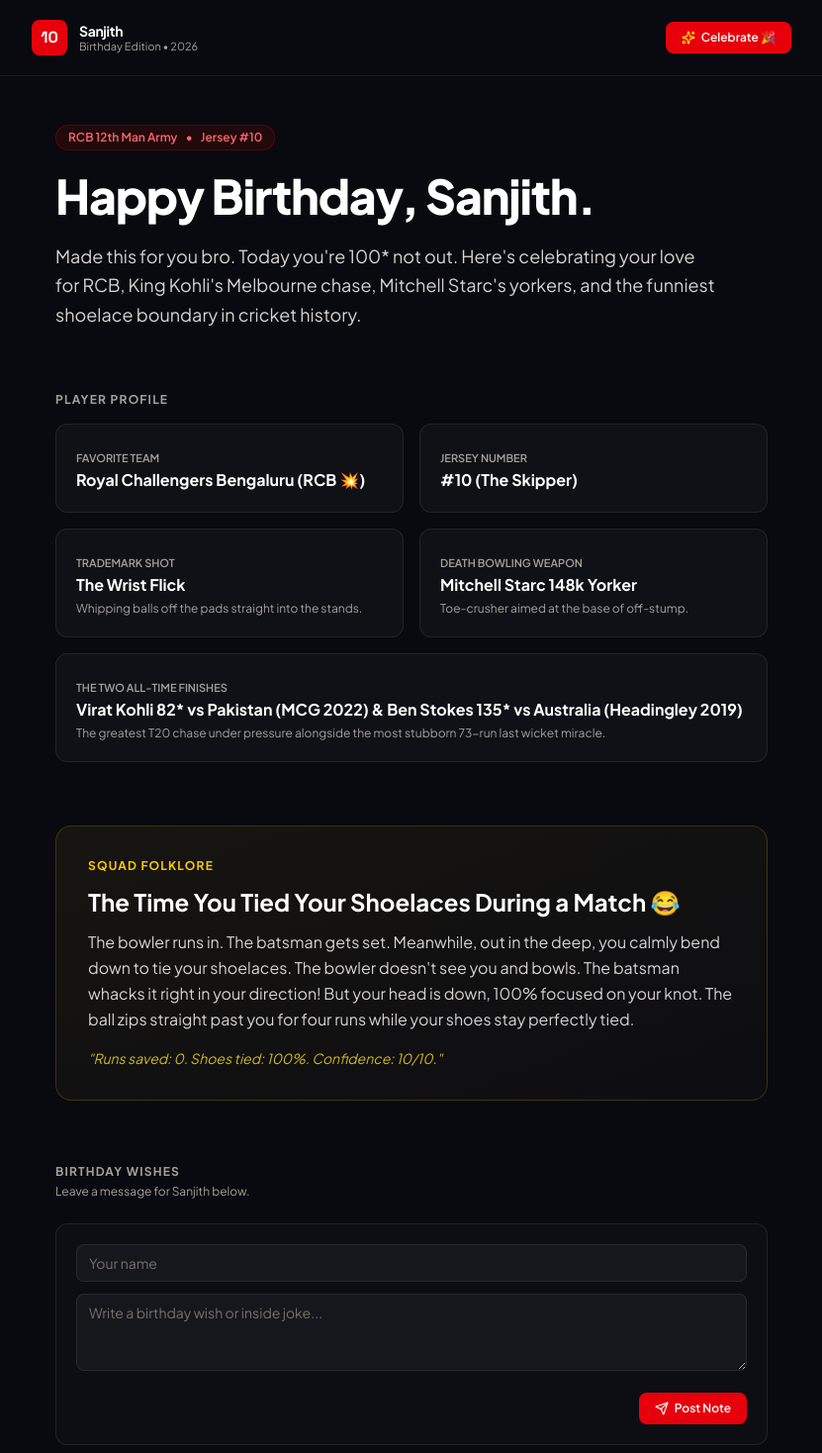
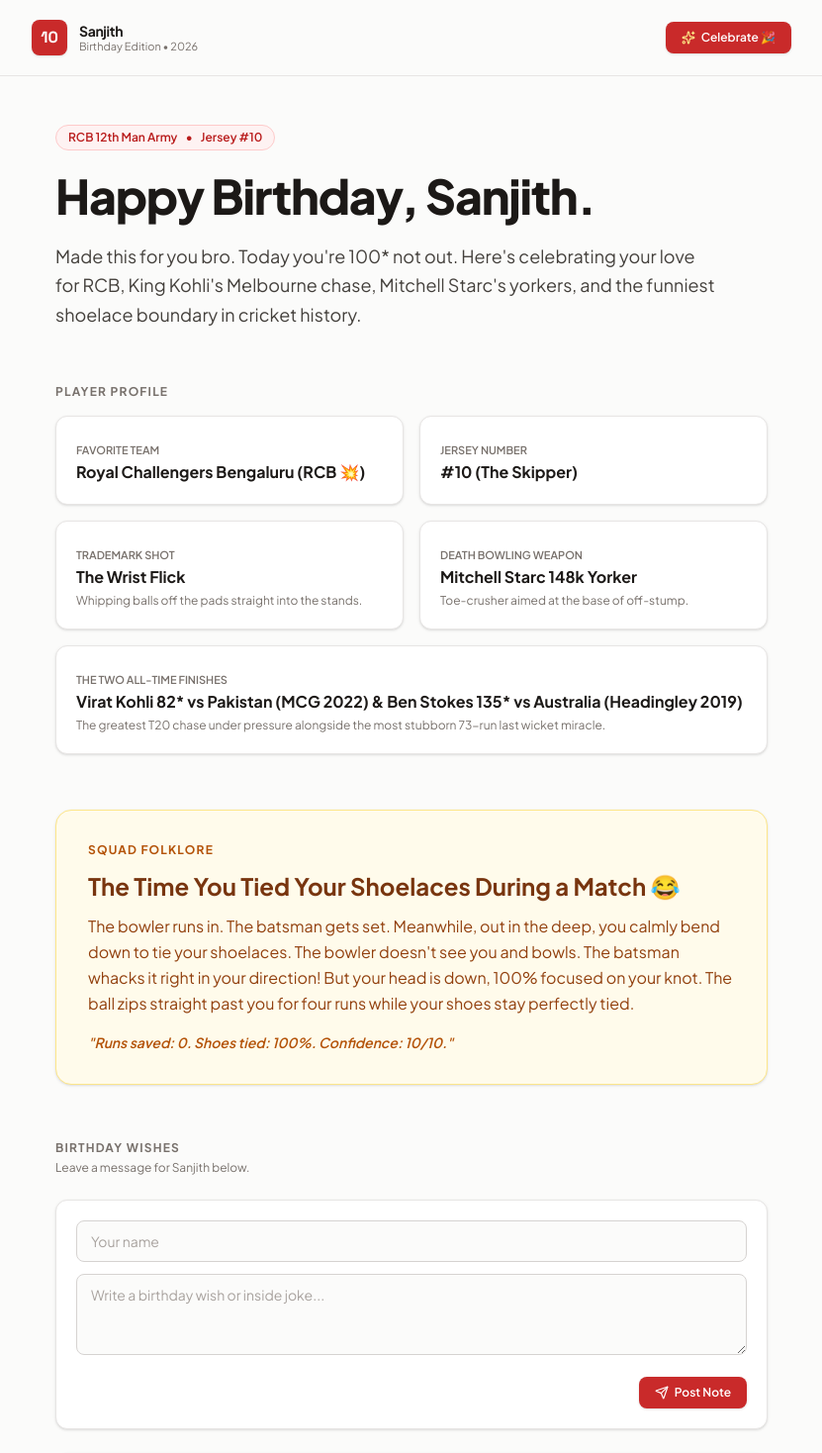
Before and after one commit to azanabdullah2752012-ui/sanjith-cricket-hub, a React (Vite) app: page / in a window 1280 px wide. Shown: the top 1468 px of the page at 99% size, without its empty margins (224-1055 px from the left). Built offline with nearby package versions, Linux system fonts and the light colour scheme.

Commit message:
feat: switch to clean minimal light mode with crisp paper background and deep red accents

```diff
--- a/index.html
+++ b/index.html
@@ -9,7 +9,7 @@
     <link rel="preconnect" href="https://fonts.gstatic.com" crossorigin>
     <link href="https://fonts.googleapis.com/css2?family=Plus+Jakarta+Sans:wght@300;400;500;600;700;800&family=Space+Grotesk:wght@500;700&display=swap" rel="stylesheet">
   </head>
-  <body class="bg-[#090a0f] text-white antialiased selection:bg-red-600 selection:text-white">
+  <body class="bg-[#fbfbfa] text-[#1c1917] antialiased selection:bg-[#c92a2a] selection:text-white">
     <div id="root"></div>
     <script type="module" src="/src/main.tsx"></script>
   </body>
--- a/src/App.tsx
+++ b/src/App.tsx
@@ -31,7 +31,7 @@ export function App() {
       particleCount: 150,
       spread: 90,
       origin: { y: 0.4 },
-      colors: ['#dc2626', '#eab308', '#ffffff']
+      colors: ['#c92a2a', '#d97706', '#1c1917']
     });
   };
 
@@ -56,84 +56,84 @@ export function App() {
   };
 
   return (
-    <div className="min-h-screen bg-[#090a0f] text-stone-100 flex flex-col justify-between selection:bg-red-600 selection:text-white">
+    <div className="min-h-screen bg-[#fbfbfa] text-[#1c1917] flex flex-col justify-between selection:bg-[#c92a2a] selection:text-white">
       {/* Top Bar */}
-      <header className="border-b border-white/[0.08] px-6 py-5">
+      <header className="border-b border-[#e7e5e4] px-6 py-5 bg-[#fbfbfa]">
         <div className="max-w-3xl mx-auto flex items-center justify-between">
           <div className="flex items-center gap-3">
-            <div className="w-9 h-9 rounded-lg bg-red-600 flex items-center justify-center font-num font-black text-white text-base">
+            <div className="w-9 h-9 rounded-lg bg-[#c92a2a] flex items-center justify-center font-num font-black text-white text-base shadow-sm">
               10
             </div>
             <div>
-              <span className="text-sm font-bold tracking-tight text-white block">Sanjith</span>
-              <span className="text-[11px] text-stone-400 block -mt-0.5">Birthday Edition • 2026</span>
+              <span className="text-sm font-bold tracking-tight text-[#1c1917] block">Sanjith</span>
+              <span className="text-[11px] text-[#78716c] block -mt-0.5">Birthday Edition • 2026</span>
             </div>
           </div>
 
           <button
             onClick={popConfetti}
-            className="px-4 py-2 rounded-lg bg-red-600 hover:bg-red-500 text-white font-semibold text-xs transition-colors flex items-center gap-1.5 cursor-pointer"
+            className="px-4 py-2 rounded-lg bg-[#c92a2a] hover:bg-[#b02525] text-white font-semibold text-xs transition-colors flex items-center gap-1.5 cursor-pointer shadow-sm active:scale-95"
           >
-            <Sparkles className="w-3.5 h-3.5 text-yellow-300" />
+            <Sparkles className="w-3.5 h-3.5 text-amber-200" />
             <span>Celebrate 🎉</span>
           </button>
         </div>
       </header>
 
       {/* Main Content */}
-      <main className="max-w-3xl mx-auto px-6 py-12 w-full space-y-16">
+      <main className="max-w-3xl mx-auto px-6 py-12 w-full space-y-14">
         {/* Hero Section */}
         <section className="space-y-4">
-          <div className="inline-flex items-center gap-2 px-3 py-1 rounded-full bg-red-950/40 border border-red-800/40 text-red-400 text-xs font-semibold">
+          <div className="inline-flex items-center gap-2 px-3 py-1 rounded-full bg-[#fef2f2] border border-[#fecaca] text-[#b91c1c] text-xs font-semibold">
             <span>RCB 12th Man Army</span>
             <span>•</span>
             <span>Jersey #10</span>
           </div>
 
-          <h1 className="text-4xl sm:text-5xl font-extrabold tracking-tight text-white leading-tight">
+          <h1 className="text-4xl sm:text-5xl font-extrabold tracking-tight text-[#1c1917] leading-tight">
             Happy Birthday, Sanjith.
           </h1>
 
-          <p className="text-stone-300 text-base sm:text-lg leading-relaxed max-w-2xl">
+          <p className="text-[#44403c] text-base sm:text-lg leading-relaxed max-w-2xl font-normal">
             Made this for you bro. Today you're 100* not out. Here's celebrating your love for RCB, King Kohli's Melbourne chase, Mitchell Starc's yorkers, and the funniest shoelace boundary in cricket history.
           </p>
         </section>
 
         {/* Quick Facts */}
         <section className="space-y-4">
-          <h2 className="text-xs uppercase tracking-widest text-stone-400 font-bold">
+          <h2 className="text-xs uppercase tracking-widest text-[#78716c] font-bold">
             Player Profile
           </h2>
 
           <div className="grid grid-cols-1 sm:grid-cols-2 gap-4">
-            <div className="p-5 rounded-xl bg-white/[0.03] border border-white/[0.08] space-y-1">
-              <span className="text-[11px] text-stone-400 uppercase font-semibold">Favorite Team</span>
-              <p className="text-base font-bold text-white">Royal Challengers Bengaluru (RCB 💥)</p>
+            <div className="p-5 rounded-xl bg-white border border-[#e7e5e4] shadow-sm space-y-1">
+              <span className="text-[11px] text-[#78716c] uppercase font-semibold">Favorite Team</span>
+              <p className="text-base font-bold text-[#1c1917]">Royal Challengers Bengaluru (RCB 💥)</p>
             </div>
 
-            <div className="p-5 rounded-xl bg-white/[0.03] border border-white/[0.08] space-y-1">
-              <span className="text-[11px] text-stone-400 uppercase font-semibold">Jersey Number</span>
-              <p className="text-base font-bold text-white">#10 (The Skipper)</p>
+            <div className="p-5 rounded-xl bg-white border border-[#e7e5e4] shadow-sm space-y-1">
+              <span className="text-[11px] text-[#78716c] uppercase font-semibold">Jersey Number</span>
+              <p className="text-base font-bold text-[#1c1917]">#10 (The Skipper)</p>
             </div>
 
-            <div className="p-5 rounded-xl bg-white/[0.03] border border-white/[0.08] space-y-1">
-              <span className="text-[11px] text-stone-400 uppercase font-semibold">Trademark Shot</span>
-              <p className="text-base font-bold text-white">The Wrist Flick</p>
-              <p className="text-xs text-stone-400">Whipping balls off the pads straight into the stands.</p>
+            <div className="p-5 rounded-xl bg-white border border-[#e7e5e4] shadow-sm space-y-1">
+              <span className="text-[11px] text-[#78716c] uppercase font-semibold">Trademark Shot</span>
+              <p className="text-base font-bold text-[#1c1917]">The Wrist Flick</p>
+              <p className="text-xs text-[#78716c]">Whipping balls off the pads straight into the stands.</p>
             </div>
 
-            <div className="p-5 rounded-xl bg-white/[0.03] border border-white/[0.08] space-y-1">
-              <span className="text-[11px] text-stone-400 uppercase font-semibold">Death Bowling Weapon</span>
-              <p className="text-base font-bold text-white">Mitchell Starc 148k Yorker</p>
-              <p className="text-xs text-stone-400">Toe-crusher aimed at the base of off-stump.</p>
+            <div className="p-5 rounded-xl bg-white border border-[#e7e5e4] shadow-sm space-y-1">
+              <span className="text-[11px] text-[#78716c] uppercase font-semibold">Death Bowling Weapon</span>
+              <p className="text-base font-bold text-[#1c1917]">Mitchell Starc 148k Yorker</p>
+              <p className="text-xs text-[#78716c]">Toe-crusher aimed at the base of off-stump.</p>
             </div>
 
-            <div className="p-5 rounded-xl bg-white/[0.03] border border-white/[0.08] space-y-1 sm:col-span-2">
-              <span className="text-[11px] text-stone-400 uppercase font-semibold">The Two All-Time Finishes</span>
-              <p className="text-base font-bold text-white">
+            <div className="p-5 rounded-xl bg-white border border-[#e7e5e4] shadow-sm space-y-1 sm:col-span-2">
+              <span className="text-[11px] text-[#78716c] uppercase font-semibold">The Two All-Time Finishes</span>
+              <p className="text-base font-bold text-[#1c1917]">
                 Virat Kohli 82* vs Pakistan (MCG 2022) & Ben Stokes 135* vs Australia (Headingley 2019)
               </p>
-              <p className="text-xs text-stone-400">
+              <p className="text-xs text-[#78716c]">
                 The greatest T20 chase under pressure alongside the most stubborn 73-run last wicket miracle.
               </p>
             </div>
@@ -141,20 +141,20 @@ export function App() {
         </section>
 
         {/* The True Story */}
-        <section className="p-6 sm:p-8 rounded-2xl bg-gradient-to-br from-[#171510] to-[#0d0d12] border border-yellow-500/20 space-y-3">
-          <div className="text-xs uppercase tracking-widest text-yellow-400 font-bold">
+        <section className="p-6 sm:p-8 rounded-2xl bg-[#fffbeb] border border-[#fde68a] space-y-3 shadow-sm">
+          <div className="text-xs uppercase tracking-widest text-[#b45309] font-bold">
             Squad Folklore
           </div>
 
-          <h3 className="text-xl sm:text-2xl font-bold text-white">
+          <h3 className="text-xl sm:text-2xl font-bold text-[#78350f]">
             The Time You Tied Your Shoelaces During a Match 😂
           </h3>
 
-          <p className="text-sm sm:text-base text-stone-300 leading-relaxed">
+          <p className="text-sm sm:text-base text-[#92400e] leading-relaxed">
             The bowler runs in. The batsman gets set. Meanwhile, out in the deep, you calmly bend down to tie your shoelaces. The bowler doesn't see you and bowls. The batsman whacks it right in your direction! But your head is down, 100% focused on your knot. The ball zips straight past you for four runs while your shoes stay perfectly tied.
           </p>
 
-          <p className="text-xs sm:text-sm text-yellow-300/80 italic pt-1">
+          <p className="text-xs sm:text-sm text-[#b45309] font-semibold italic pt-1">
             "Runs saved: 0. Shoes tied: 100%. Confidence: 10/10."
           </p>
         </section>
@@ -162,20 +162,20 @@ export function App() {
         {/* Message Board */}
         <section className="space-y-6">
           <div>
-            <h2 className="text-xs uppercase tracking-widest text-stone-400 font-bold">
+            <h2 className="text-xs uppercase tracking-widest text-[#78716c] font-bold">
               Birthday Wishes
             </h2>
-            <p className="text-xs text-stone-400 mt-1">Leave a message for Sanjith below.</p>
+            <p className="text-xs text-[#78716c] mt-1">Leave a message for Sanjith below.</p>
           </div>
 
-          <form onSubmit={handlePost} className="p-5 rounded-xl bg-white/[0.02] border border-white/[0.08] space-y-3">
+          <form onSubmit={handlePost} className="p-5 rounded-xl bg-white border border-[#e7e5e4] shadow-sm space-y-3">
             <div>
               <input
                 type="text"
                 placeholder="Your name"
                 value={fromName}
                 onChange={(e) => setFromName(e.target.value)}
-                className="w-full px-3 py-2 rounded-lg bg-white/[0.04] border border-white/[0.08] text-sm text-white placeholder:text-stone-500 focus:outline-none focus:border-red-500"
+                className="w-full px-3.5 py-2.5 rounded-lg bg-[#fbfbfa] border border-[#d6d3d1] text-sm text-[#1c1917] placeholder:text-[#a8a29e] focus:outline-none focus:border-[#c92a2a] focus:bg-white transition-colors"
                 required
               />
             </div>
@@ -186,14 +186,14 @@ export function App() {
                 value={noteText}
                 onChange={(e) => setNoteText(e.target.value)}
                 rows={3}
-                className="w-full px-3 py-2 rounded-lg bg-white/[0.04] border border-white/[0.08] text-sm text-white placeholder:text-stone-500 focus:outline-none focus:border-red-500"
+                className="w-full px-3.5 py-2.5 rounded-lg bg-[#fbfbfa] border border-[#d6d3d1] text-sm text-[#1c1917] placeholder:text-[#a8a29e] focus:outline-none focus:border-[#c92a2a] focus:bg-white transition-colors"
                 required
               />
             </div>
 
             <div className="flex items-center justify-between pt-1">
               {saved ? (
-                <span className="text-xs text-emerald-400 font-medium flex items-center gap-1">
+                <span className="text-xs text-[#15803d] font-semibold flex items-center gap-1">
                   <Check className="w-3.5 h-3.5" /> Note saved!
                 </span>
               ) : (
@@ -202,7 +202,7 @@ export function App() {
 
               <button
                 type="submit"
-                className="px-4 py-2 rounded-lg bg-red-600 hover:bg-red-500 text-white font-semibold text-xs flex items-center gap-1.5 cursor-pointer transition-colors"
+                className="px-4 py-2 rounded-lg bg-[#c92a2a] hover:bg-[#b02525] text-white font-semibold text-xs flex items-center gap-1.5 cursor-pointer transition-colors shadow-sm active:scale-95"
               >
                 <Send className="w-3.5 h-3.5" />
                 <span>Post Note</span>
@@ -213,9 +213,9 @@ export function App() {
           {/* Notes list */}
           <div className="space-y-3">
             {notes.map(note => (
-              <div key={note.id} className="p-4 rounded-xl bg-white/[0.02] border border-white/[0.06] space-y-1">
-                <span className="text-xs font-bold text-white block">{note.from}</span>
-                <p className="text-xs sm:text-sm text-stone-300 leading-relaxed">
+              <div key={note.id} className="p-4 rounded-xl bg-white border border-[#e7e5e4] shadow-sm space-y-1">
+                <span className="text-xs font-bold text-[#1c1917] block">{note.from}</span>
+                <p className="text-xs sm:text-sm text-[#44403c] leading-relaxed">
                   "{note.text}"
                 </p>
               </div>
@@ -225,11 +225,11 @@ export function App() {
       </main>
 
       {/* Clean Footer */}
-      <footer className="border-t border-white/[0.08] px-6 py-8 text-center text-xs text-stone-500">
+      <footer className="border-t border-[#e7e5e4] px-6 py-8 text-center text-xs text-[#78716c] bg-[#fbfbfa]">
         <div className="max-w-3xl mx-auto flex items-center justify-center gap-1.5">
           <span>Made by Azan for Sanjith</span>
           <span>•</span>
-          <Heart className="w-3.5 h-3.5 text-red-500 fill-red-500 inline" />
+          <Heart className="w-3.5 h-3.5 text-[#c92a2a] fill-[#c92a2a] inline" />
           <span>Stay 100* Not Out!</span>
         </div>
       </footer>
--- a/src/index.css
+++ b/src/index.css
@@ -3,8 +3,8 @@
 @layer base {
   body {
     font-family: 'Plus Jakarta Sans', system-ui, sans-serif;
-    background-color: #090a0f;
-    color: #f8fafc;
+    background-color: #fbfbfa;
+    color: #1c1917;
     overflow-x: hidden;
   }
 }
```
